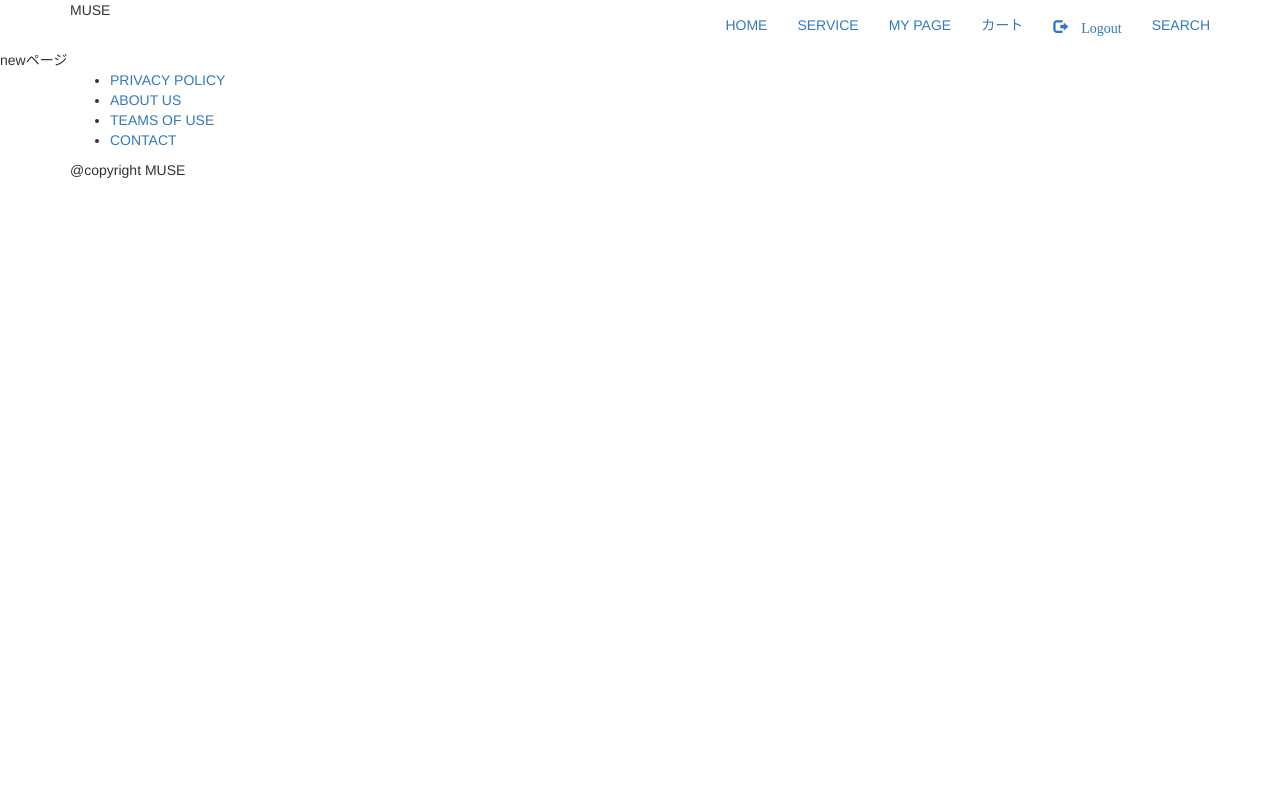
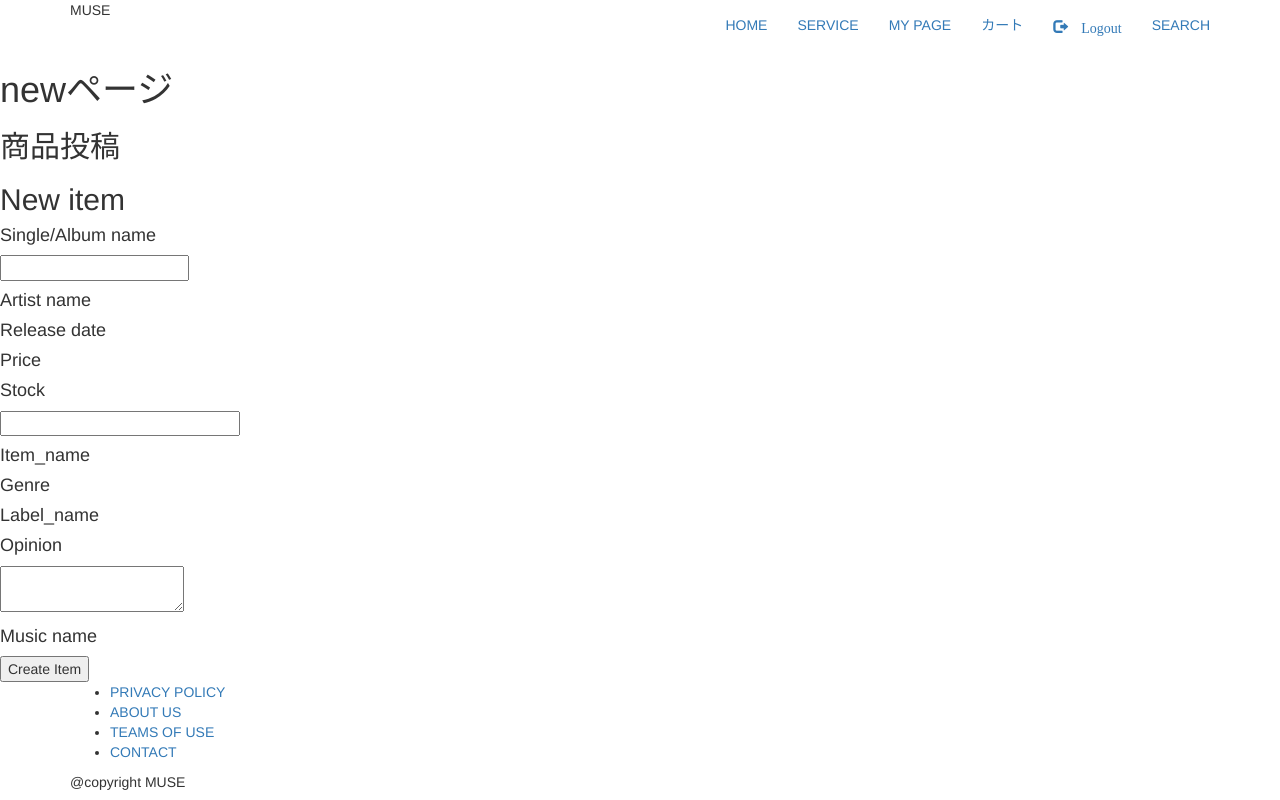
Before and after one commit to 1810-next-innovation/muse, a Rails app: page /items/new in a window 1280 px wide. Run offline with Rails 7, Linux system fonts and the light colour scheme; the visitor is signed in with stand-in values (Sample User, id 1); style sheets or scripts are compiled from the project's sources; some libraries are stand-ins or nearby versions.

Commit message:
Modify items views

```diff
--- a/app/controllers/items_controller.rb
+++ b/app/controllers/items_controller.rb
@@ -8,4 +8,21 @@ class ItemsController < ApplicationController
 	def show
 	end
 
+	def new
+		@item = Item.new
+	end
+
+	def create
+		item = Item.new(item_params)
+		item.save
+		redirect_to new_item_path
+	end
+
+	def index
+	end
+
+	private
+	def item_params
+  		params.require(:item).permit(:item_name, :stock, :opinion)
+    end
 end
--- a/app/views/items/new.html.erb
+++ b/app/views/items/new.html.erb
@@ -1 +1,31 @@
-newページ
+<h1>newページ</h1>
+<h2>商品投稿</h2>
+<%= form_for(@item) do |f| %>
+
+	<h2 class="new-TopHead">New item</h2>
+	<h4 class="new-item-name">Single/Album name</h4>
+	<%= f.text_field :item_name %>
+
+	<h4 class="new-head">Artist name</h4>
+
+	<h4 class="new-head">Release date</h4>
+
+	<h4 class="new-head">Price</h4>
+
+	<h4 class="new-head">Stock</h4>
+	<h4><%= f.text_field :stock %></h4>
+
+	<h4 class="new-head">Item_name</h4>
+
+	<h4 class="new-head">Genre</h4>
+
+	<h4 class="new-head">Label_name</h4>
+
+	<h4 class="new-head">Opinion</h4>
+	<%= f.text_area :opinion %>
+
+	<h4 class="new-head">Music name</h4>
+
+	<%= f.submit 'Create Item', class: "item_create" %>
+
+<% end %>
--- a/config/routes.rb
+++ b/config/routes.rb
@@ -8,7 +8,8 @@ Rails.application.routes.draw do
   root 'items#top'
   get 'items/about', to: 'items#about'
   get 'carts/show'
-  resources :items, only: [:index, :show, :new, :edit]
+  resources :items
+  # , only: [:index, :show, :new, :create, :edit]
 
 
 end
```
Also changed, not shown: Gemfile.lock.
